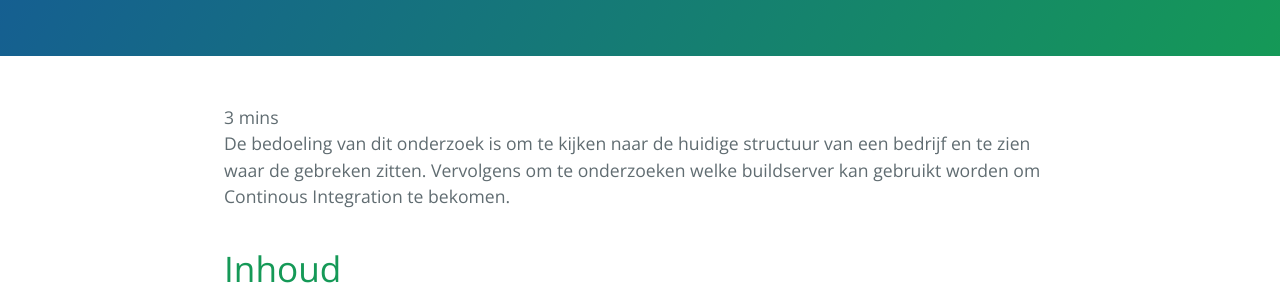
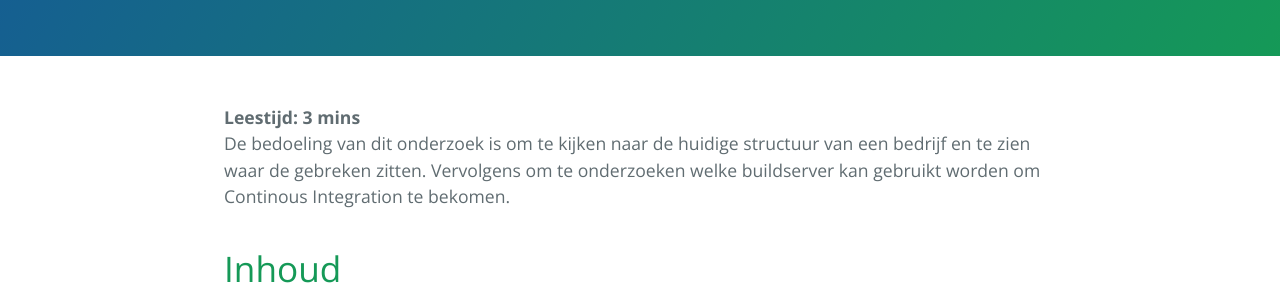
Before and after one commit to tl3ilaxu/tl3ilaxu.github.io, a Jekyll site: the page built from _posts/2019-02-16-buildserver-vergelijkingen.md, in a window 1280 px wide and 900 px high. Shown: the part 372-672 px from the top of the window. Built offline with Jekyll 4.4.1, drawn with Linux system fonts in a browser that asks for light colours.

Commit message:
update reading time

```diff
--- a/_includes/read_time.html
+++ b/_includes/read_time.html
@@ -1,8 +1,9 @@
-<span class="reading-time" title="Estimated read time">
+<b class="reading-time" title="Estimated read time">
+	Leestijd:
   {% assign words = content | number_of_words %}
   {% if words < 360 %}
     1 min
   {% else %}
     {{ words | divided_by:180 }} mins
   {% endif %}
-</span>
+</b>
```
